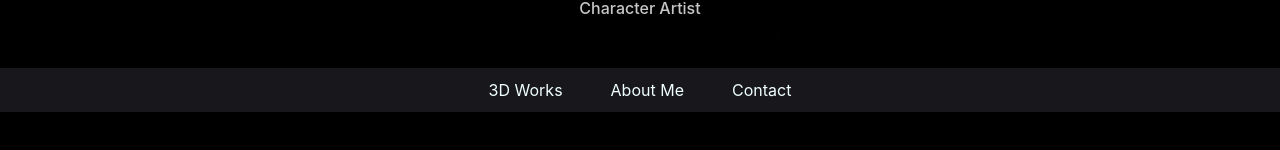
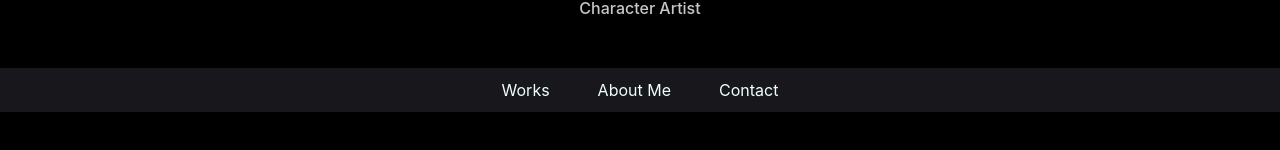
Before and after one commit to VictorLucenna/portifolio-3d, a React (Create React App) app: page /contact in a window 1280 px wide. Shown: the part 332-482 px from the top of the page. Built offline with nearby package versions, Linux system fonts and the light colour scheme; the HTML template or start-up script is replaced by a standard one.

Commit message:
feature/Container

```diff
--- a/src/componentes/MenuNav/index.jsx
+++ b/src/componentes/MenuNav/index.jsx
@@ -6,7 +6,7 @@ export default function MenuNav() {
   return (
     <nav className={styles.menu}>
 
-        <NavLink className={styles.link} to="/">3D Works</NavLink>
+        <NavLink className={styles.link} to="/">Works</NavLink>
         <NavLink className={styles.link} to="/aboutme">About Me</NavLink>
         <NavLink className={styles.link} to="/contact">Contact</NavLink>
 
```
Also changed, not shown: src/componentes/Container/index.jsx (added, +10 -0 lines).
